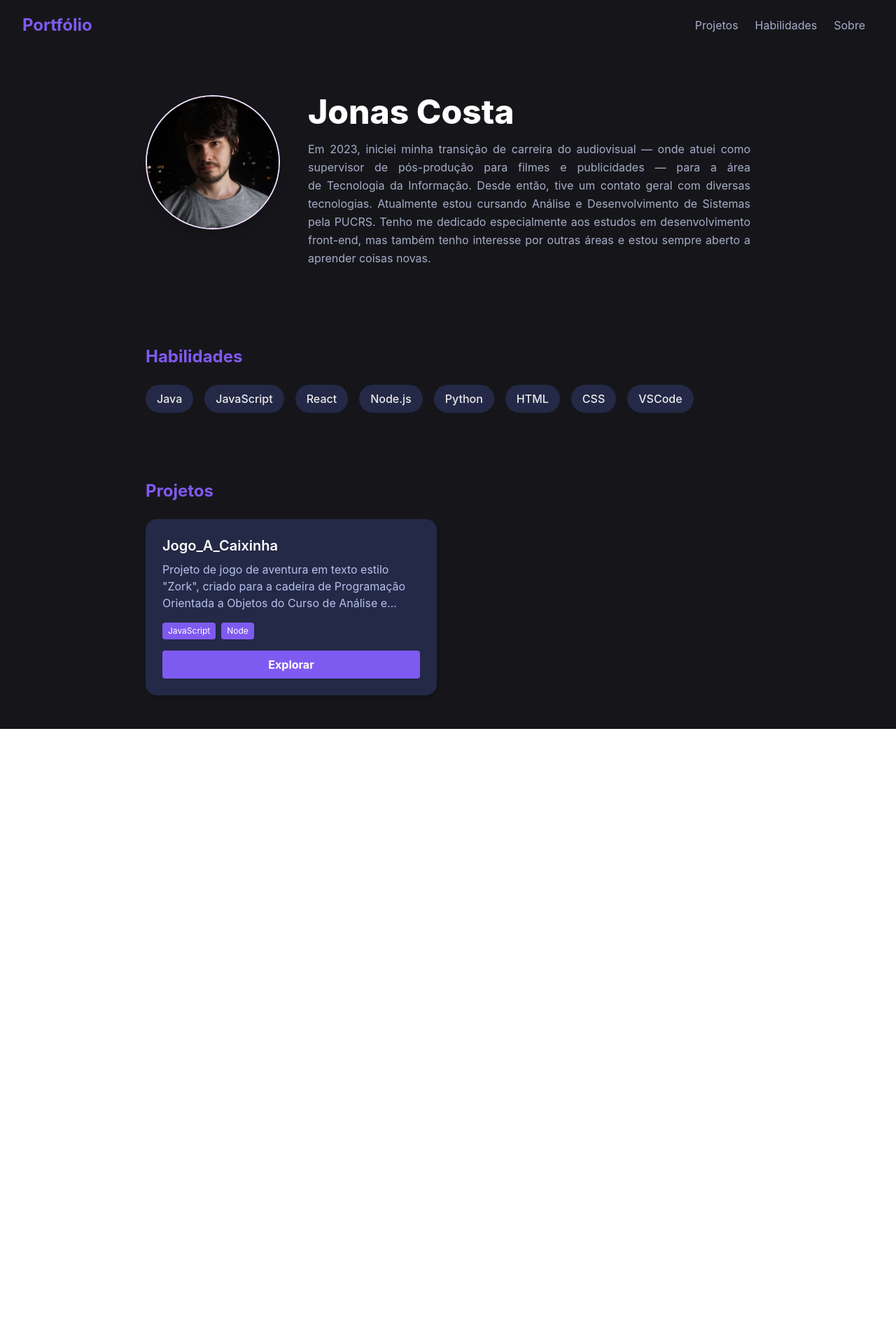
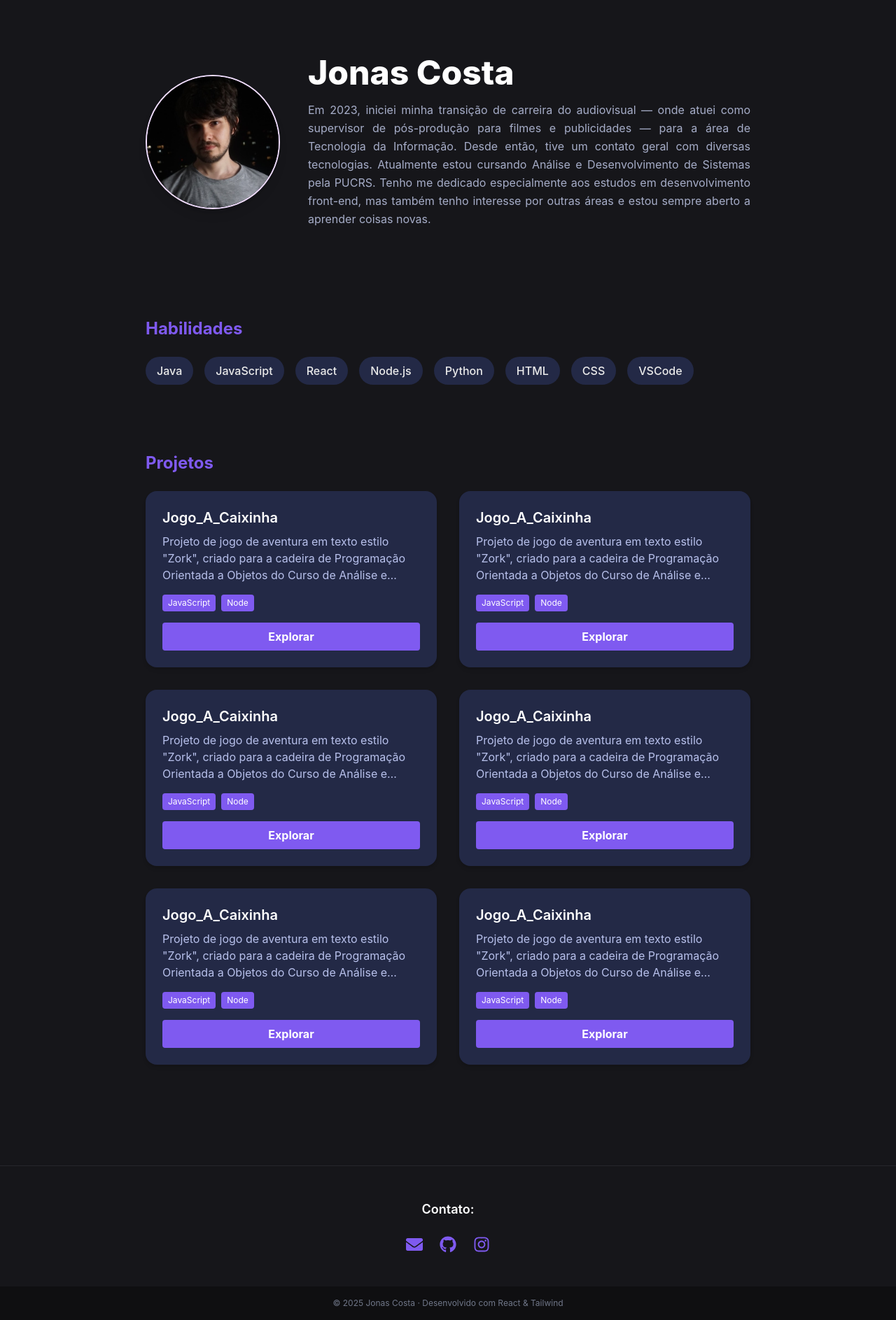
Before and after one commit to JonasPC18/meu-portfolio, a React (Create React App) app: page / in a window 1280 px wide. Shown: the whole page at 70% size. Before the commit the page ends 1042 px from the top, so only its background shows below. Built offline with nearby package versions, Linux system fonts and the light colour scheme.

Commit message:
Alterações no hero, header, projects e skills (animações). Criação do Fotter

```diff
--- a/package.json
+++ b/package.json
@@ -8,9 +8,11 @@
     "@testing-library/jest-dom": "^6.6.3",
     "@testing-library/react": "^16.3.0",
     "@testing-library/user-event": "^13.5.0",
+    "motion": "^12.23.3",
     "prismjs": "^1.30.0",
     "react": "^19.1.0",
     "react-dom": "^19.1.0",
+    "react-icons": "^5.5.0",
     "react-scripts": "5.0.1",
     "web-vitals": "^2.1.4"
   },
--- a/src/App.js
+++ b/src/App.js
@@ -2,6 +2,7 @@ import Header from "./components/Header";
 import Hero from "./components/Hero";
 import Skills from "./components/Skills";
 import Projects from "./components/Projects";
+import Footer from "./components/Footer";
 
 function App() {
   return (
@@ -12,6 +13,7 @@ function App() {
         <Skills />
         <Projects />
       </main>
+      <Footer />
     </div>
   );
 }
--- /dev/null
+++ b/src/components/Footer.jsx
@@ -0,0 +1,53 @@
+import { FaGithub, FaEnvelope, FaInstagram } from "react-icons/fa";
+
+export default function Footer() {
+  return (
+    <footer className="mt-24 border-t border-[#26262b] bg-[#16161a]">
+      <div className="max-w-6xl mx-auto px-6 py-12 flex flex-col items-center gap-6 text-center">
+        <h4 className="text-lg font-semibold text-white">
+          Contato:
+        </h4>
+
+        <ul className="flex justify-center gap-6 text-2xl">
+          <li>
+            <a
+              href="mailto:jonaspc43@hotmail.com"
+              className="text-[#7f5af0] hover:text-white transition-colors"
+              aria-label="Enviar e-mail"
+            >
+              <FaEnvelope />
+            </a>
+          </li>
+          <li>
+            <a
+              href="https://github.com/jonaspc18"
+              target="_blank"
+              rel="noopener noreferrer"
+              className="text-[#7f5af0] hover:text-white transition-colors"
+              aria-label="GitHub"
+            >
+              <FaGithub />
+            </a>
+          </li>
+          <li>
+            <a
+              href="https://www.instagram.com/jonaspc43"
+              target="_blank"
+              rel="noopener noreferrer"
+              className="text-[#7f5af0] hover:text-white transition-colors"
+              aria-label="Instagram"
+            >
+              <FaInstagram />
+            </a>
+          </li>
+        </ul>
+      </div>
+
+      <div className="bg-[#0f0f11] py-4">
+        <p className="text-center text-xs text-[#707789]">
+          © {new Date().getFullYear()} Jonas Costa · Desenvolvido com React & Tailwind
+        </p>
+      </div>
+    </footer>
+  );
+}
--- a/src/components/Header.jsx
+++ b/src/components/Header.jsx
@@ -1,12 +1,42 @@
+import { useEffect, useState } from "react";
+import { motion, AnimatePresence } from "framer-motion";
+
 export default function Header() {
+  const [visible, setVisible] = useState(false);
+
+  useEffect(() => {
+    const onScroll = () => setVisible(window.scrollY > 120);
+    window.addEventListener("scroll", onScroll);
+    return () => window.removeEventListener("scroll", onScroll);
+  }, []);
+
+  const variants = {
+    hidden: { y: -80, opacity: 0 },
+    show:   { y: 0,   opacity: 1, transition: { duration: 0.4, ease: "easeOut" } },
+  };
+
   return (
-    <header className="w-full flex items-center justify-between px-8 py-5 bg-[#16161a]">
-      <h1 className="text-2xl font-bold text-[#7f5af0]">Portfólio</h1>
-      <nav>
-        <a href="#projects" className="mx-3 text-[#a6adc8] hover:text-[#fff]">Projetos</a>
-        <a href="#skills" className="mx-3 text-[#a6adc8] hover:text-[#fff]">Habilidades</a>
-        <a href="#about" className="mx-3 text-[#a6adc8] hover:text-[#fff]">Sobre</a>
-      </nav>
-    </header>
+    <AnimatePresence>
+      {visible && (
+        <motion.header
+          variants={variants}
+          initial="hidden"
+          animate="show"
+          exit="hidden"
+          className="fixed top-0 inset-x-0 z-50 backdrop-blur-lg
+                     bg-[#16161a]/80 border-b border-[#26262b]"
+        >
+          <nav className="max-w-6xl mx-auto px-6 py-4 flex items-center justify-between">
+            <a href="/" className="text-xl font-bold text-[#7f5af0]">Portfólio · Jonas Costa</a>
+
+            <ul className="flex gap-6 text-sm font-medium text-[#eaeaea]">
+              <li><a href="#projects" className="hover:text-[#7f5af0]">Projetos</a></li>
+              <li><a href="#skills"   className="hover:text-[#7f5af0]">Habilidades</a></li>
+              <li><a href="#about"    className="hover:text-[#7f5af0]">Sobre</a></li>
+            </ul>
+          </nav>
+        </motion.header>
+      )}
+    </AnimatePresence>
   );
 }
--- a/src/components/Hero.jsx
+++ b/src/components/Hero.jsx
@@ -1,32 +1,53 @@
+import { motion } from "framer-motion";
+
+const container = {
+  hidden: {},
+  show: {
+    transition: { staggerChildren: 0.15 },
+  },
+};
+
+const fadeUp = {
+  hidden: { opacity: 0, y: 40 },
+  show:   { opacity: 1, y: 0, transition: { duration: 0.6, ease: "easeOut" } },
+};
+
 export default function Hero() {
   return (
-    <section
+    <motion.section
       id="about"
-      className="py-16 flex flex-col items-center md:flex-row md:items-start md:gap-10"
-    >
+      className="py-20 flex flex-col md:flex-row items-center gap-10"
+      variants={container}
+      initial="hidden"
+      animate="show"
+      >
 
-      <img
+      <motion.img
         src="profile.jpg"
         alt="Foto de Jonas"
         className="w-40 h-40 md:w-48 md:h-48 rounded-full object-cover
-                   border-2 border-[#f1deff] shadow-lg mb-6 md:mb-0"
+                   border-2 border-[#f1deff] shadow-lg"
+        variants={{
+          hidden: { opacity: 0, x: -40 },
+          show:   { opacity: 1, x: 0, transition: { duration: 0.6, ease: "easeOut" } },
+        }}
       />
 
-      <div className="max-w-2xl text-center md:text-left">
-        <h2 className="text-3xl md:text-5xl font-extrabold text-white mb-4">
-          Jonas Costa
-        </h2>
+      <motion.div className="max-w-2xl text-center md:text-left" variants={fadeUp}>
+        <motion.h2
+          className="text-3xl md:text-5xl font-extrabold text-white mb-4"
+          variants={fadeUp}
+        >
+          Jonas&nbsp;Costa
+        </motion.h2>
 
-             <p className="text-[#a6adc8] leading-relaxed text-justify">
-          Em&nbsp;2023, iniciei minha transição de carreira do audiovisual —
-          onde atuei como supervisor de pós-produção para filmes e publicidades —
-          para a área de&nbsp;Tecnologia da Informação. Desde então, tive um
-          contato geral com diversas tecnologias. Atualmente estou cursando Análise
-          e Desenvolvimento de Sistemas pela PUCRS. Tenho me dedicado especialmente
-          aos estudos em desenvolvimento front-end, mas também tenho interesse por
-          outras áreas e estou sempre aberto a aprender coisas novas.
-        </p>
-      </div>
-    </section>
+        <motion.p
+          className="text-[#a6adc8] leading-relaxed text-justify"
+          variants={fadeUp}
+        >
+          Em 2023, iniciei minha transição de carreira do audiovisual — onde atuei como supervisor de pós-produção para filmes e publicidades — para a área de Tecnologia da Informação. Desde então, tive um contato geral com diversas tecnologias. Atualmente estou cursando Análise e Desenvolvimento de Sistemas pela PUCRS. Tenho me dedicado especialmente aos estudos em desenvolvimento front-end, mas também tenho interesse por outras áreas e estou sempre aberto a aprender coisas novas.
+        </motion.p>
+      </motion.div>
+    </motion.section>
   );
 }
--- a/src/components/Projects.jsx
+++ b/src/components/Projects.jsx
@@ -1,45 +1,68 @@
 import React, { useState } from "react";
+import { motion } from "framer-motion";
 import projects from "../data/projects";
 import ProjectModal from "./ProjectModal";
 
 export default function Projects() {
   const [selected, setSelected] = useState(null);
 
+  const cardVariants = {
+    hidden: { opacity: 0, y: 40 },
+    visible: { opacity: 1, y: 0, transition: { duration: 0.5 } }
+  };
+
   return (
-    <section className="py-12" id="projects">
+    <motion.section
+      id="projects"
+      className="py-12"
+      initial={{ opacity: 0, y: 40 }}
+      whileInView={{ opacity: 1, y: 0 }}
+      viewport={{ once: true, amount: 0.2 }}
+      transition={{ duration: 0.6 }}
+    >
       <h3 className="text-2xl font-bold mb-6 text-[#7f5af0]">Projetos</h3>
+
       <div className="grid md:grid-cols-2 gap-8">
-        {projects.map((proj) => (
-          <div
+        {projects.map((proj, i) => (
+          <motion.div
             key={proj.name}
+            variants={cardVariants}
+            initial="hidden"
+            whileInView="visible"
+            viewport={{ once: true, amount: 0.4 }}
+            transition={{ delay: i * 0.1 }}
             className="bg-[#232946] rounded-2xl p-6 shadow-md flex flex-col"
           >
             <h4 className="text-xl font-semibold text-white mb-2">
               {proj.name}
             </h4>
-            <p className="text-[#b8c1ec] mb-4 line-clamp-3 ">
+
+            <p className="text-[#b8c1ec] mb-4 line-clamp-3">
               {proj.description}
             </p>
-            <div className="flex gap-2 mb-4 flex-wrap ">
+
+            <div className="flex gap-2 mb-4 flex-wrap">
               {proj.tech.map((t) => (
                 <span
                   key={t}
-                  className="bg-[#7f5af0] text-white rounded px-2 py-1 text-xs "
+                  className="bg-[#7f5af0] text-white rounded px-2 py-1 text-xs"
                 >
                   {t}
                 </span>
               ))}
             </div>
+
             <button
               onClick={() => setSelected(proj)}
               className="mt-auto bg-[#7f5af0] hover:bg-[#6246ea] text-white font-bold py-2 px-4 rounded"
             >
               Explorar
             </button>
-          </div>
+          </motion.div>
         ))}
       </div>
+
       <ProjectModal project={selected} onClose={() => setSelected(null)} />
-    </section>
+    </motion.section>
   );
 }
--- a/src/components/Skills.jsx
+++ b/src/components/Skills.jsx
@@ -1,17 +1,32 @@
+import { motion } from "framer-motion";
 import skills from "../data/skills";
 
 export default function Skills() {
   return (
-    <section className="py-12" id="skills">
+    <motion.section
+      id="skills"
+      className="py-12"
+      initial={{ opacity: 0, y: 40 }}
+      whileInView={{ opacity: 1, y: 0 }}
+      viewport={{ once: true, amount: 0.2 }}
+      transition={{ duration: 0.6 }}
+    >
       <h3 className="text-2xl font-bold mb-6 text-[#7f5af0]">Habilidades</h3>
+
       <div className="flex flex-wrap gap-4">
-        {skills.map(skill => (
-          <span key={skill}
-          className="px-4 py-2 bg-[#232946] rounded-full text-[#eaeaea] font-medium">
+        {skills.map((skill, i) => (
+          <motion.span
+            key={skill}
+            className="px-4 py-2 bg-[#232946] rounded-full text-[#eaeaea] font-medium"
+            initial={{ opacity: 0, y: 30 }}
+            whileInView={{ opacity: 1, y: 0 }}
+            viewport={{ once: true }}
+            transition={{ delay: i * 0.05 }}
+          >
             {skill}
-          </span>
+          </motion.span>
         ))}
       </div>
-    </section>
+    </motion.section>
   );
 }
--- a/src/data/projects.js
+++ b/src/data/projects.js
@@ -18,7 +18,115 @@ const projects = [
     `,
     tech: ["JavaScript", "Node"],
     link: "..."
+  },
+
+    {
+    name: "Jogo_A_Caixinha",
+    folder: "A_Caixinha_COMPLETO",
+    files: [
+      "Basicas.js",
+      "FerramentasDemo.js",
+      "index.js",
+      "JogoDemo.js",
+      "ObjetosDemo.js",
+      "package.json",
+      "package-lock.json",
+      "PessoasDemo.js",
+      "SalasDemo.js"
+    ],
+    description: `
+      Projeto de jogo de aventura em texto estilo "Zork", criado para a cadeira de Programação Orientada a Objetos do Curso de Análise e Desenvolvimento de Sistemas da PUCRS. O objetivo da atividade foi desenvolver minhas hábilidades em JavaScript e compreender o funcionamento da OOP.
+    `,
+    tech: ["JavaScript", "Node"],
+    link: "..."
+  },
+
+    {
+    name: "Jogo_A_Caixinha",
+    folder: "A_Caixinha_COMPLETO",
+    files: [
+      "Basicas.js",
+      "FerramentasDemo.js",
+      "index.js",
+      "JogoDemo.js",
+      "ObjetosDemo.js",
+      "package.json",
+      "package-lock.json",
+      "PessoasDemo.js",
+      "SalasDemo.js"
+    ],
+    description: `
+      Projeto de jogo de aventura em texto estilo "Zork", criado para a cadeira de Programação Orientada a Objetos do Curso de Análise e Desenvolvimento de Sistemas da PUCRS. O objetivo da atividade foi desenvolver minhas hábilidades em JavaScript e compreender o funcionamento da OOP.
+    `,
+    tech: ["JavaScript", "Node"],
+    link: "..."
+  },
+
+    {
+    name: "Jogo_A_Caixinha",
+    folder: "A_Caixinha_COMPLETO",
+    files: [
+      "Basicas.js",
+      "FerramentasDemo.js",
+      "index.js",
+      "JogoDemo.js",
+      "ObjetosDemo.js",
+      "package.json",
+      "package-lock.json",
+      "PessoasDemo.js",
+      "SalasDemo.js"
+    ],
+    description: `
+      Projeto de jogo de aventura em texto estilo "Zork", criado para a cadeira de Programação Orientada a Objetos do Curso de Análise e Desenvolvimento de Sistemas da PUCRS. O objetivo da atividade foi desenvolver minhas hábilidades em JavaScript e compreender o funcionamento da OOP.
+    `,
+    tech: ["JavaScript", "Node"],
+    link: "..."
+  },
+
+    {
+    name: "Jogo_A_Caixinha",
+    folder: "A_Caixinha_COMPLETO",
+    files: [
+      "Basicas.js",
+      "FerramentasDemo.js",
+      "index.js",
+      "JogoDemo.js",
+      "ObjetosDemo.js",
+      "package.json",
+      "package-lock.json",
+      "PessoasDemo.js",
+      "SalasDemo.js"
+    ],
+    description: `
+      Projeto de jogo de aventura em texto estilo "Zork", criado para a cadeira de Programação Orientada a Objetos do Curso de Análise e Desenvolvimento de Sistemas da PUCRS. O objetivo da atividade foi desenvolver minhas hábilidades em JavaScript e compreender o funcionamento da OOP.
+    `,
+    tech: ["JavaScript", "Node"],
+    link: "..."
+  },
+
+    {
+    name: "Jogo_A_Caixinha",
+    folder: "A_Caixinha_COMPLETO",
+    files: [
+      "Basicas.js",
+      "FerramentasDemo.js",
+      "index.js",
+      "JogoDemo.js",
+      "ObjetosDemo.js",
+      "package.json",
+      "package-lock.json",
+      "PessoasDemo.js",
+      "SalasDemo.js"
+    ],
+    description: `
+      Projeto de jogo de aventura em texto estilo "Zork", criado para a cadeira de Programação Orientada a Objetos do Curso de Análise e Desenvolvimento de Sistemas da PUCRS. O objetivo da atividade foi desenvolver minhas hábilidades em JavaScript e compreender o funcionamento da OOP.
+    `,
+    tech: ["JavaScript", "Node"],
+    link: "..."
   }
+
+
+
 ];
 
 export default projects;
```
Also changed, not shown: 1 other file (tests, documents, lock files or other folders).
